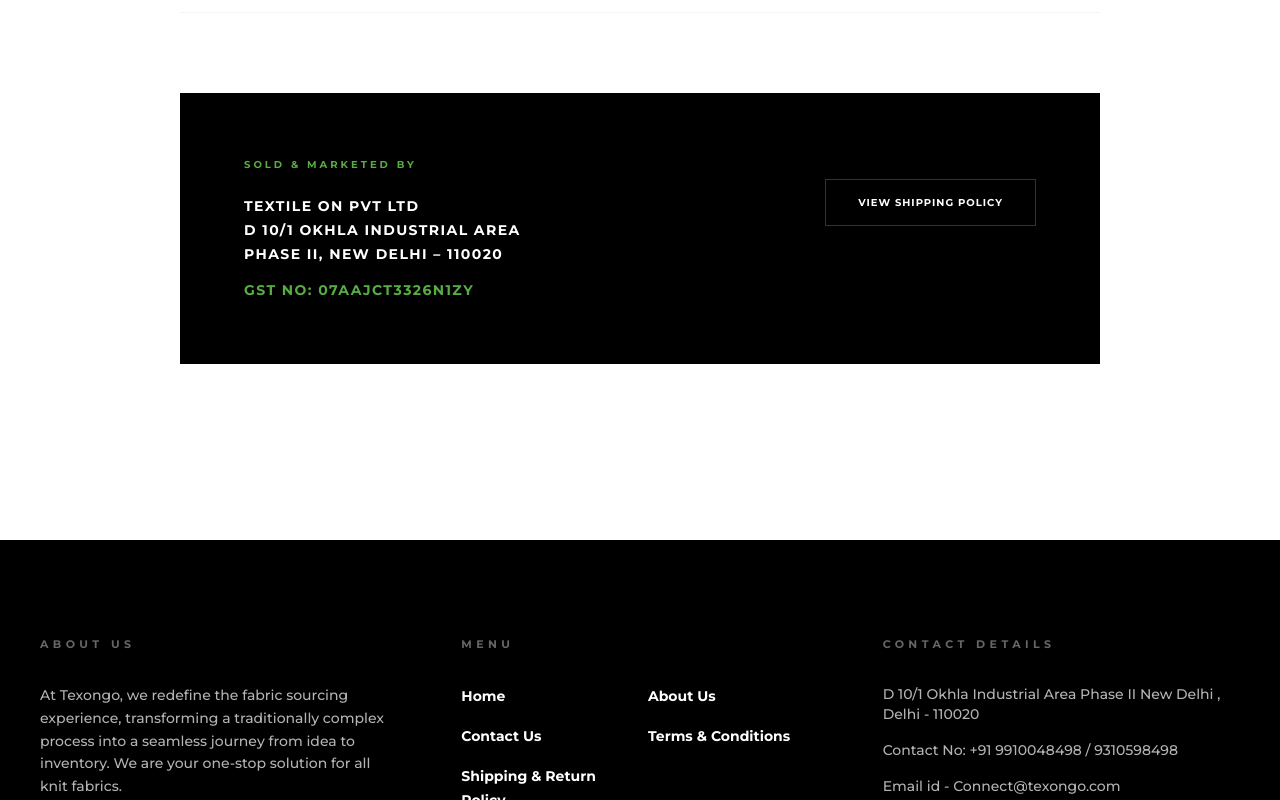
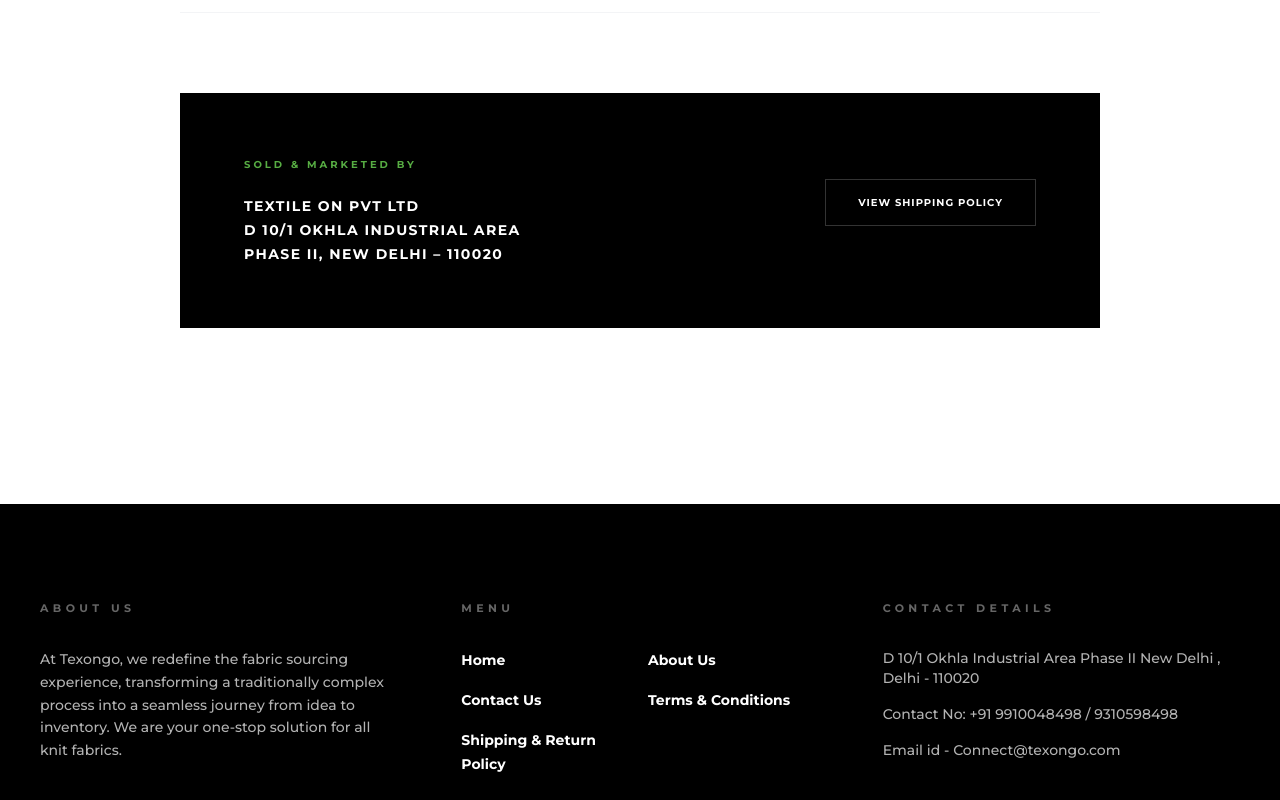
Before and after one commit to gohypedevelopers-stack/texongo-web, a Next.js app: page /terms-and-conditions in a window 1280 px wide. Shown: the part 1771-2571 px from the top of the page. Built offline with nearby package versions, Linux system fonts and the light colour scheme.

Commit message:
gst remove

```diff
--- a/app/terms-and-conditions/page.tsx
+++ b/app/terms-and-conditions/page.tsx
@@ -135,13 +135,13 @@
                   <p>TEXTILE ON PVT LTD</p>
                   <p>D 10/1 Okhla Industrial Area</p>
                   <p>Phase II, New Delhi – 110020</p>
-                  <p className="text-[#57AD43] mt-4">GST NO: 07AAJCT3326N1ZY</p>
+                  {/* <p className="text-[#57AD43] mt-4">GST NO: 07AAJCT3326N1ZY</p> */}
                 </div>
               </div>
               <div className="pt-8">
                 <Link
                   href="/shipping-and-return-policy"
-                  className="text-white border border-white/20 px-8 py-4 text-[10px] font-bold uppercase tracking-widest hover:bg-white hover:text-black transition-all"
+                  className="text-white border border-white/20 px-8 py-4 text-[10px] font-bold uppercase tracking-widest "
                 >
                   View Shipping Policy
                 </Link>
```
Also changed, not shown: app/shipping-and-return-policy/page.tsx (line endings or trailing spaces).
